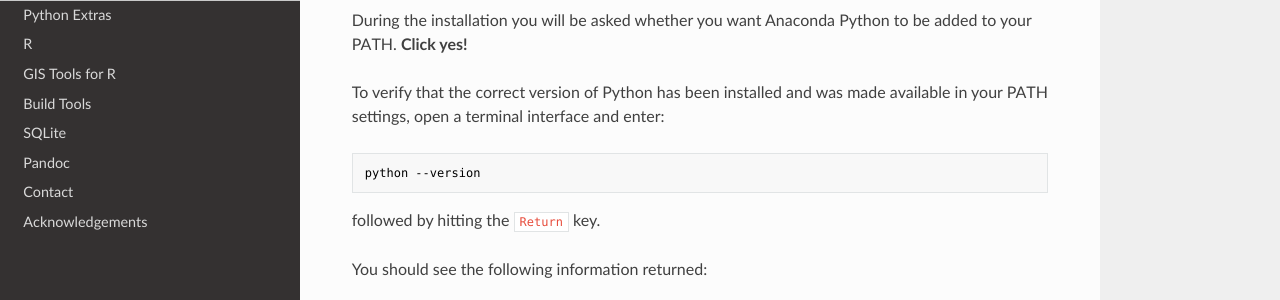
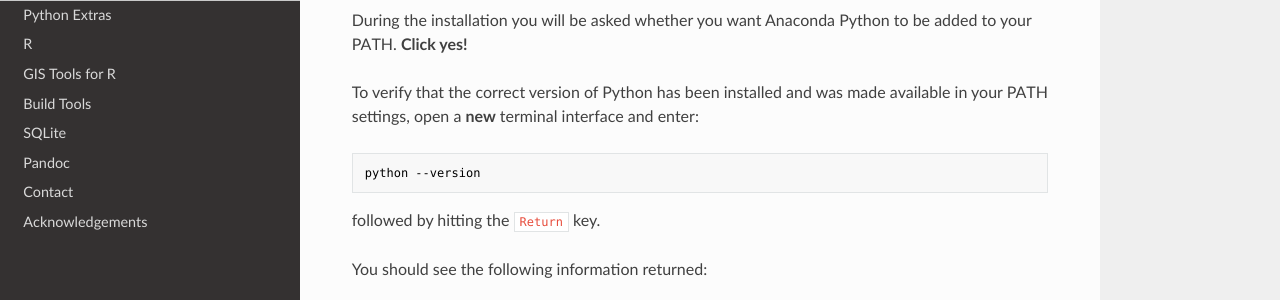
Before and after one commit to pp4rs/DEPRECATED-installation-guide, an MkDocs documentation site: the page built from docs/python.md, in a window 1280 px wide and 1018 px high. Shown: the part 271-571 px from the top of the window. Built offline with MkDocs 1.6.1, drawn with Linux system fonts in a browser that asks for light colours; nearby versions of some CDN libraries; old or Windows-style settings are respelled for this version of MkDocs.

Commit message:
minor updates for linux insta;;

````diff
--- a/docs/python.md
+++ b/docs/python.md
@@ -7,7 +7,7 @@ Follow the steps provided on the website.
 
 During the installation you will be asked whether you want Anaconda Python to be added to your PATH. **Click yes!**
 
-To verify that the correct version of Python has been installed and was made available in your PATH settings, open a terminal interface and enter:
+To verify that the correct version of Python has been installed and was made available in your PATH settings, open a **new** terminal interface and enter:
 ```bash
 python --version
 ```
````
Also changed, not shown: docs/pandoc.md (+2 -0 lines).
